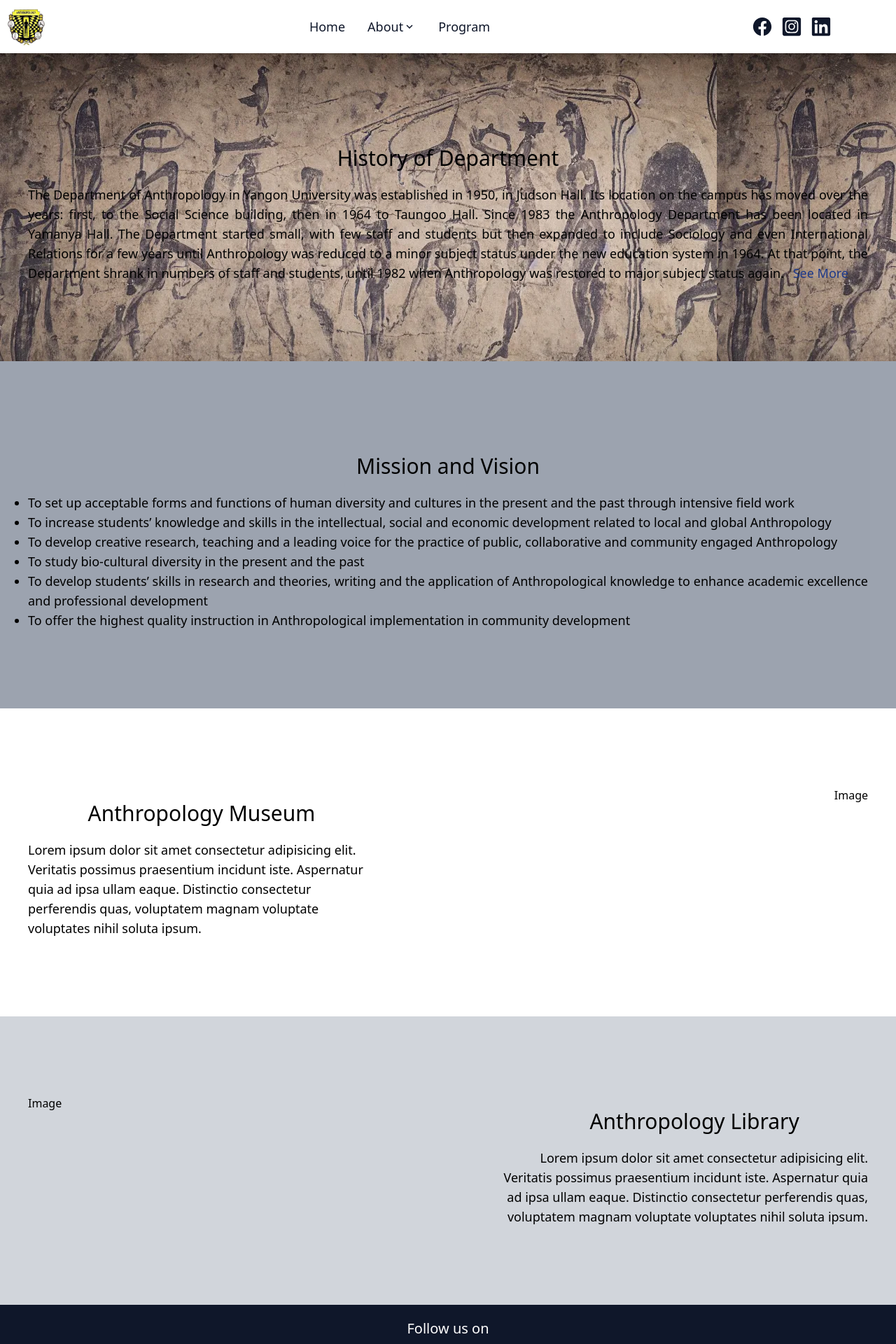
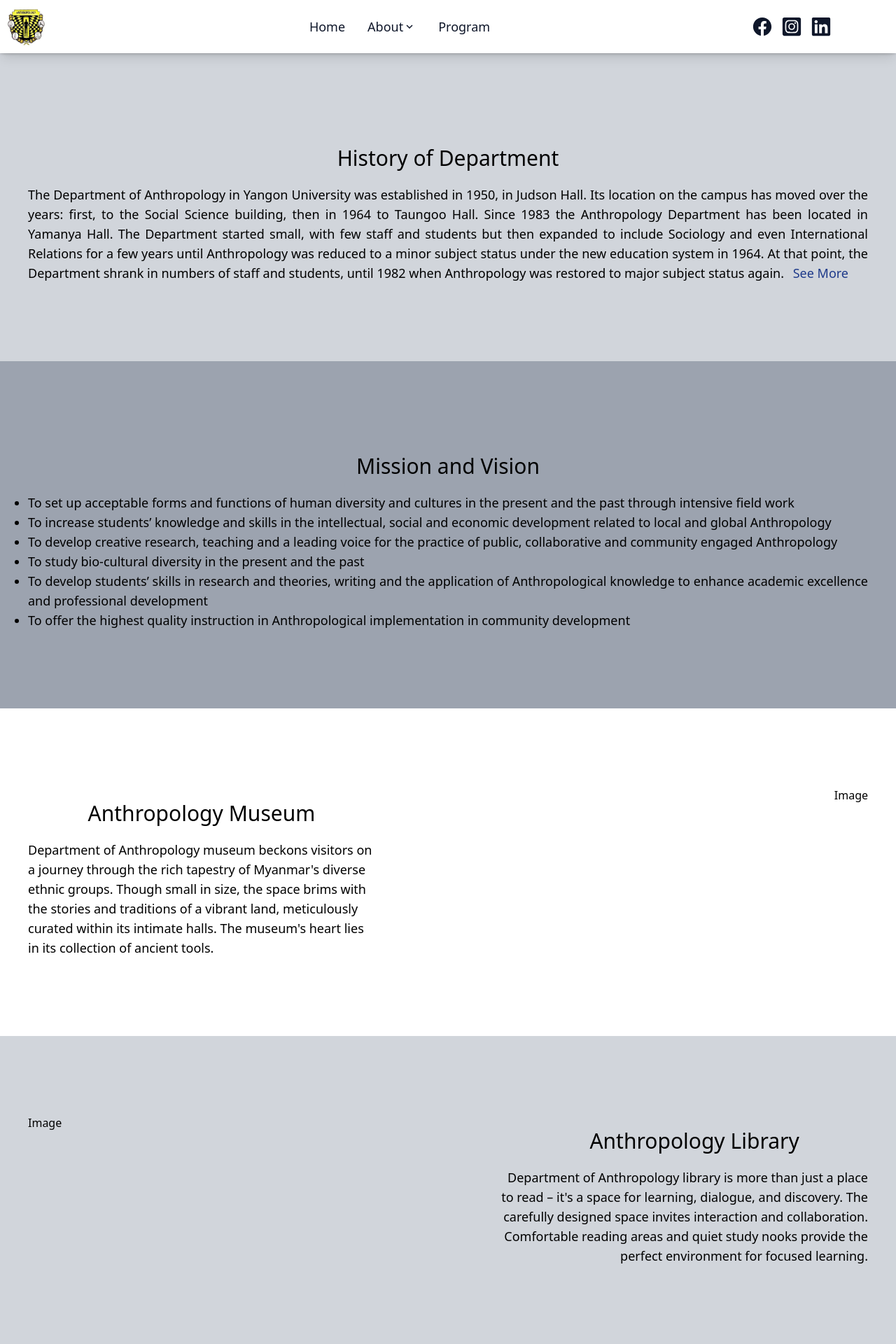
Before and after one commit to linkhanthtel/anthropology-department, a React (Vite) app: page /about in a window 1280 px wide. Shown: the top 1920 px of the page at 70% size. Built offline with nearby package versions, Linux system fonts and the light colour scheme.

Commit message:
"Updated 1 Mar 2024"

```diff
--- a/src/components/contact.jsx
+++ b/src/components/contact.jsx
@@ -28,9 +28,9 @@ function Contact() {
         <h1 className='text-center text-black text-xl'>Contact Us</h1>
         <div className='grid grid-cols-1 md:grid-cols-2'>
           <form ref={form} onSubmit={sendEmail} className='flex flex-col justify-center items-center'>
-            <input type="text" placeholder='Name' name='user_name' className='my-4 mx-3 w-96 p-3' />
-            <input type="text" placeholder='Email' name='user_email' className='my-4 mx-3 w-96 p-3' />
-            <textarea name="message" cols="30" rows="10" className='my-4 mx-3 w-96 p-3' placeholder='Message'></textarea>
+            <input required type="text" placeholder='Name' name='user_name' className='my-4 mx-3 w-96 p-3' />
+            <input required type="text" placeholder='Email' name='user_email' className='my-4 mx-3 w-96 p-3' />
+            <textarea required name="message" cols="30" rows="10" className='my-4 mx-3 w-96 p-3' placeholder='Message'></textarea>
             <input type="submit" value="Send" className='p-5 text-white bg-yellow-600 rounded-md hover:bg-yellow-800 w-fit' />
           </form>
           <div className='text-black text-start flex flex-col mt-5'>
--- a/src/pages/about.jsx
+++ b/src/pages/about.jsx
@@ -13,7 +13,7 @@ function About() {
     <div>
       {/* About Department */}
       <div
-      className="flex flex-col text-center h-full w-screen py-5 md:py-28 bg-[url('./assets/image.png')]" >
+      className="flex flex-col text-center h-full w-screen py-5 md:py-28 bg-gray-300" >
         <div
           className={`transition-opacity duration-1000 ${isVisible ? 'opacity-100' : 'opacity-0'}`}
           >
@@ -72,7 +72,7 @@ function About() {
       <div className='bg-white flex flex-row text-start h-full w-screen py-5 md:py-28'>
         <div className={`transition-opacity duration-1000 ${isVisible ? 'opacity-100' : 'opacity-0'}`}>
         <h1 className='py-5 text-3xl md:px-10 text-center md:w-[50%]'>Anthropology Museum</h1>
-        <p className='text-center text-lg md:px-10 md:text-start md:w-[50%]'>Lorem ipsum dolor sit amet consectetur adipisicing elit. Veritatis possimus praesentium incidunt iste. Aspernatur quia ad ipsa ullam eaque. Distinctio consectetur perferendis quas, voluptatem magnam voluptate voluptates nihil soluta ipsum.</p>
+        <p className='text-center text-lg md:px-10 md:text-start md:w-[50%]'>Department of Anthropology museum beckons visitors on a journey through the rich tapestry of Myanmar's diverse ethnic groups. Though small in size, the space brims with the stories and traditions of a vibrant land, meticulously curated within its intimate halls. The museum's heart lies in its collection of ancient tools.</p>
         </div>
         <div>
           <h1 className='px-10 hidden md:flex'>Image</h1>
@@ -86,7 +86,7 @@ function About() {
         </div>
         <div className={`transition-opacity duration-1000 ${isVisible ? 'opacity-100' : 'opacity-0'}`}>
         <h1 className='py-5 text-3xl text-center md:pl-[50%]'>Anthropology Library</h1>
-        <p className='text-center text-lg md:px-10 md:text-end md:pl-[50%]'>Lorem ipsum dolor sit amet consectetur adipisicing elit. Veritatis possimus praesentium incidunt iste. Aspernatur quia ad ipsa ullam eaque. Distinctio consectetur perferendis quas, voluptatem magnam voluptate voluptates nihil soluta ipsum.</p>
+        <p className='text-center text-lg md:px-10 md:text-end md:pl-[50%]'>Department of Anthropology library is more than just a place to read – it's a space for learning, dialogue, and discovery. The carefully designed space invites interaction and collaboration. Comfortable reading areas and quiet study nooks provide the perfect environment for focused learning.</p>
         </div>
       </div>
 
```
